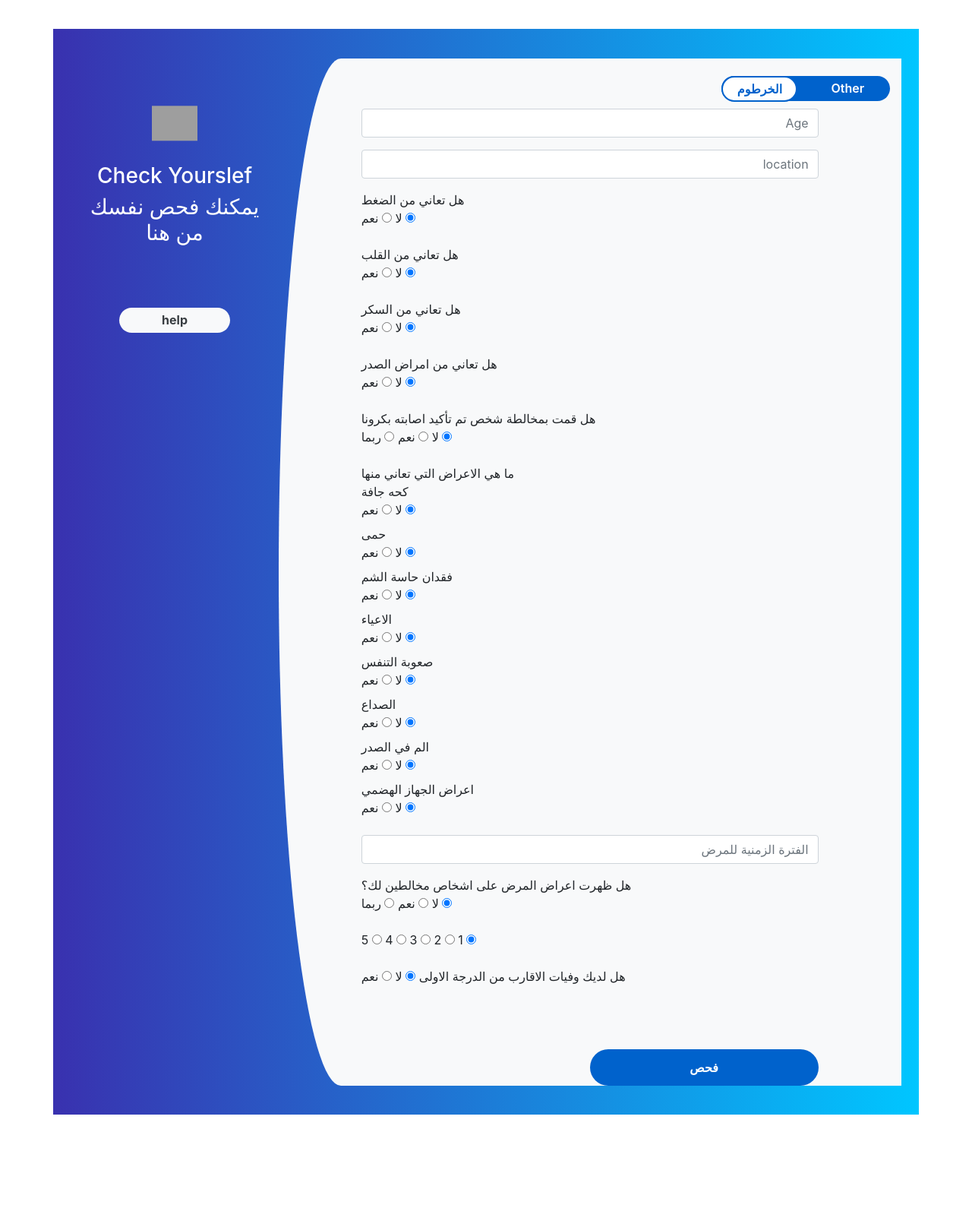
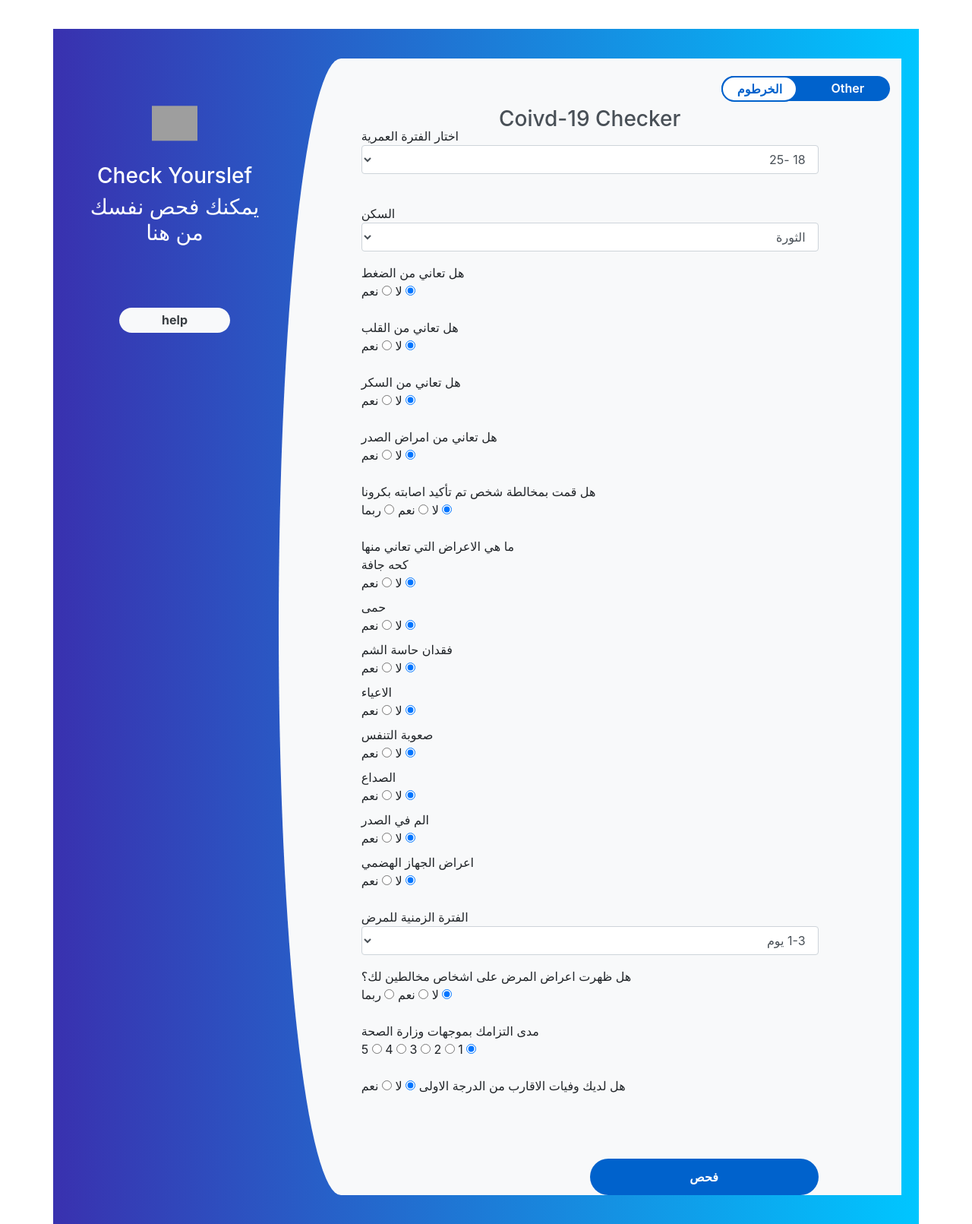
Before and after one commit to fakhry00/Covid-19-Sudan, a Flask app: page / in a window 1280 px wide. Shown: the whole page at 76% size. Before the commit the page ends 1467 px from the top, so only its background shows below. Run offline with Flask 2, Linux system fonts and the light colour scheme; parts of the project's set-up code (start-up, migrations or seed data) failed here and were passed over; some libraries are stand-ins or nearby versions; grey boxes are pictures that could not be loaded.

Commit message:
Add files via upload

```diff
--- a/templates/index.html
+++ b/templates/index.html
@@ -127,16 +127,70 @@
                         </ul>
                         <div class="tab-content" id="myTabContent">
                             <div class="tab-pane fade show active" id="home" role="tabpanel" aria-labelledby="home-tab" dir="rtl">
-                                <h3 class="register-heading">Coivd-19 Checher</h3><br><br>
+                                <h3 class="register-heading">Coivd-19 Checker</h3><br><br>
                                 <h3 class="register-heading" style="color: red;">{{ prediction_text }}</h3>
                                 <div class=" register-form">
                                     <form action="{{ url_for('predict')}}"method="post">
                                     <div class="col-md-12 ">
-                                        <div class="form-group">
-                                            <input type="text" class="form-control" name="Age" placeholder="Age" value="" required="required"/>
+
+                                        <div class="form-group"><br>اختار الفترة العمرية
+                                            <br>
+                                            <select class="form-control" name="Age">
+
+                                                <option value="0">اصغر من 18</option>
+                                                <option value="1" selected>18 -25</option>
+                                                <option value="2">26 -33</option>
+                                                <option value="3">34 -41</option>
+                                                <option value="4">42 -49</option>
+                                                <option value="5">50 -59</option>
+                                                <option value="6">60 -96</option>
+                                                <option value="7">اكبر من 70</option>
+                                            </select>
                                         </div>
-                                        <div class="form-group">
-                                            <input type="text" class="form-control" name="location" placeholder="location" value="" required="required"/>
+
+                                        <div class="form-group"><br>السكن
+                                            <br>
+                                            <select class="form-control" name="location">
+
+                                                <option value="16">الثورة</option>
+<option value="0">other</option>
+<option value="124">شمبات</option>
+<option value="71">الكلاكلة</option>
+<option value="101">جبرة</option>
+<option value="4">اركوبت</option>
+<option value="128">كافوري</option>
+<option value="6">الازهرى</option>
+<option value="22">الحاج يوسف</option>
+<option value="79">المعمورة</option>
+<option value="48">الصافية</option>
+<option value="12">البراري</option>
+<option value="39">الرياض</option>
+<option value="25">الصحافة</option>
+<option value="51">الحلفاية</option>
+<option value="94">امبدة</option>
+<option value="1">ابو ادم </option>
+<option value="28">الخرطوم</option>
+<option value="19">الجريف غرب</option>
+<option value="90">الواحة</option>
+<option value="85">المهندسين</option>
+<option value="53">الطايف</option>
+<option value="64">الفيحاء</option>
+<option value="30">الدروشاب</option>
+<option value="95">امدرمان</option>
+<option value="2">ابو سعد</option>
+<option value="34">الديم</option>
+<option value="83">المنشية</option>
+<option value="122">سوبا</option>
+<option value="108">حى الهدى</option>
+<option value="62">الفتيحاب</option>
+<option value="119">العمارات</option>
+<option value="60">حي النصر</option>
+<option value="98">بحري</option>
+<option value="49">الصالحة</option>
+<option value="40">السامراب</option>
+
+
+                                            </select>
                                         </div>
                                         <div class="form-group" >
                                             <div class="maxl"> هل تعاني من الضغط
@@ -298,8 +352,17 @@
                                                 </label>
                                             </div>
                                         </div>
+
                                         <div class="form-group">
-                                            <input type="text" class="form-control" name="Symptoms_period" placeholder="الفترة الزمنية للمرض" value="" required="required"/>
+                                            الفترة الزمنية للمرض                                           <select class="form-control" name="Symptoms_period">
+
+                                                <option value="0" selected>1-3 يوم</option>
+                                                <option value="1">4-6 يوم</option>
+                                                <option value="2">7-9 يوم</option>
+                                                <option value="3">10-12 يوم</option>
+                                                <option value="4">13-15 يوم</option>
+                                                <option value="5">اكبر من 15 يوم</option>
+                                            </select>
                                         </div>
                                         <div class="form-group">
                                             <div class="maxl"> هل ظهرت اعراض المرض على اشخاص مخالطين لك؟
@@ -320,7 +383,8 @@
                                         </div>
 
                                         <div class="form-group">
-                                            <div class="maxl">
+                                            <div class="maxl">مدى التزامك بموجهات وزارة الصحة
+                                                <br>
                                                 <label class="radio inline">
                                                     <input type="radio" name="Commitment_measures" value="1" checked>
                                                     <span> 1 </span>
```
